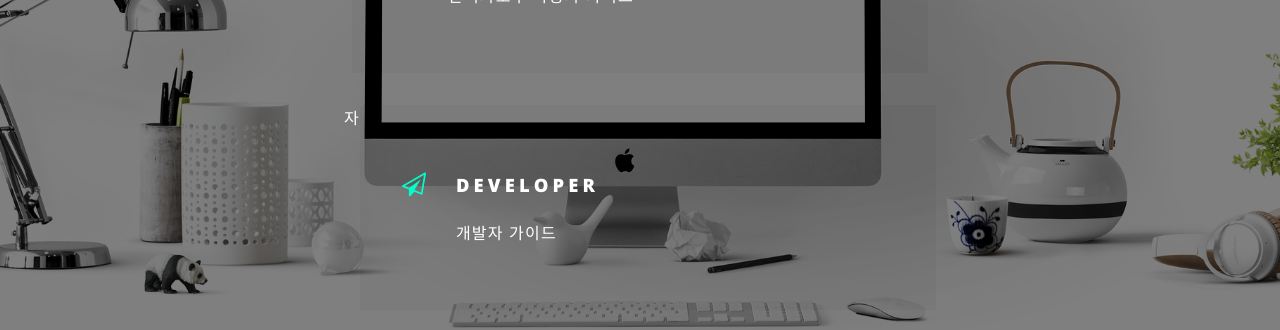
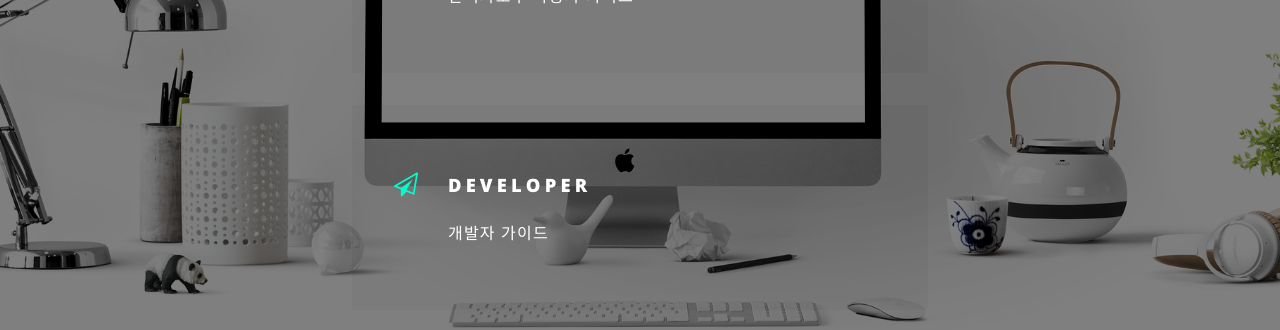
Before and after one commit to rchemist/rchemist.github.io, a Jekyll site: the page built from developers.html, in a window 1280 px wide and 900 px high, scrolled down 1026 px. Shown: the part 242-572 px from the top of the window. Built offline with Jekyll 4.4.1, drawn with Linux system fonts in a browser that asks for light colours.

```diff
--- a/developers.html
+++ b/developers.html
@@ -23,7 +23,7 @@ layout: landing
                 <p>관리자도구 사용자 가이드</p>
             </li>
         </ul>
-        <ul class="features-1">자
+        <ul class="features-1">
             <li class="icon fa-paper-plane-o">
                 <h3>DEVELOPER</h3>
                 <p>개발자 가이드</p>
```
